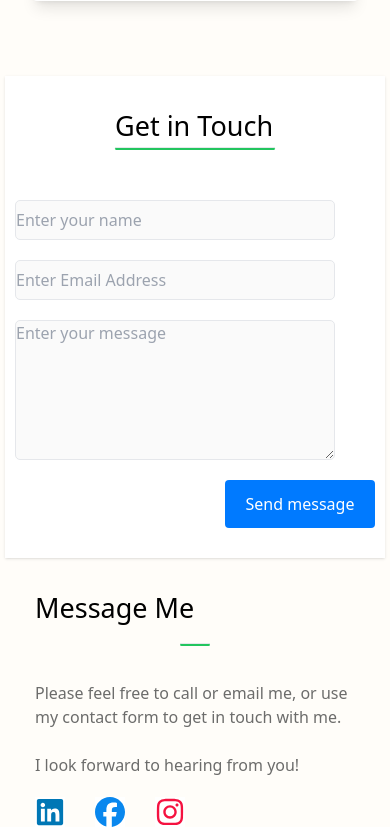
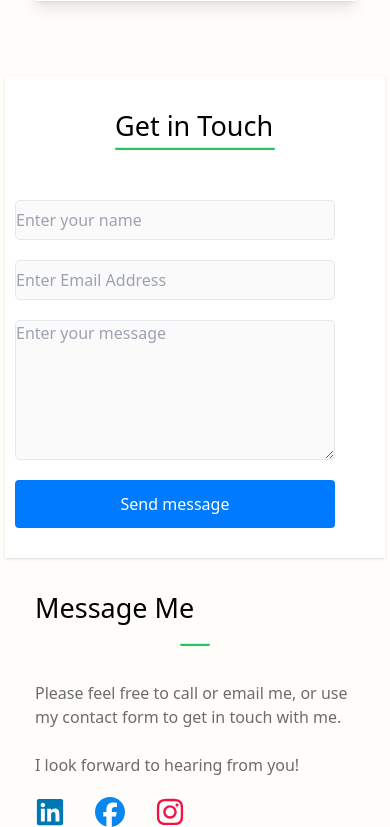
Before and after one commit to Roshan-Ojha/roshan-ojha.github.io, a Next.js app: page /contact in a window 390 px wide. Shown: the part 786-1613 px from the top of the page. Built offline with nearby package versions, Linux system fonts and the light colour scheme.

Commit message:
contact responsive

```diff
--- a/app/(routes)/contact/page.tsx
+++ b/app/(routes)/contact/page.tsx
@@ -101,7 +101,7 @@ export default function Contact() {
               <input
                 type="submit"
                 value="Send message"
-                className="flex w-[150px] cursor-pointer justify-center rounded bg-[#007aff] px-5 py-3 align-middle text-white hover:border-[1px] hover:border-[#007aff] hover:bg-white hover:text-[#007aff] max-[1110px]:self-end"
+                className="flex w-[150px] cursor-pointer justify-center rounded bg-[#007aff] px-5 py-3 align-middle text-white hover:border-[1px] hover:border-[#007aff] hover:bg-white hover:text-[#007aff] max-[1110px]:w-[320px]"
               ></input>
             </form>
           </div>
```
